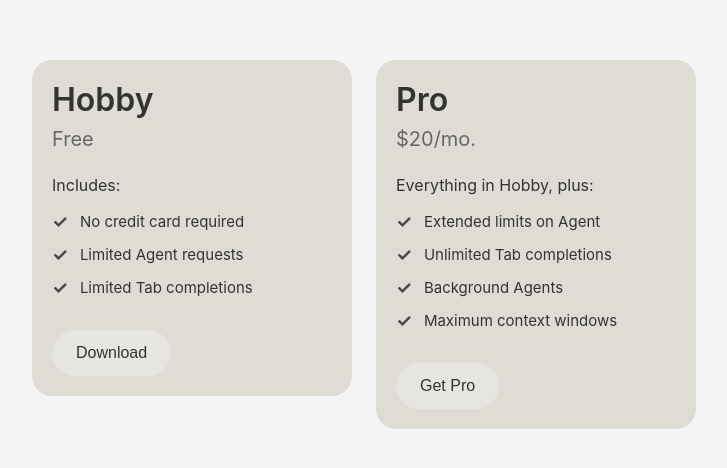
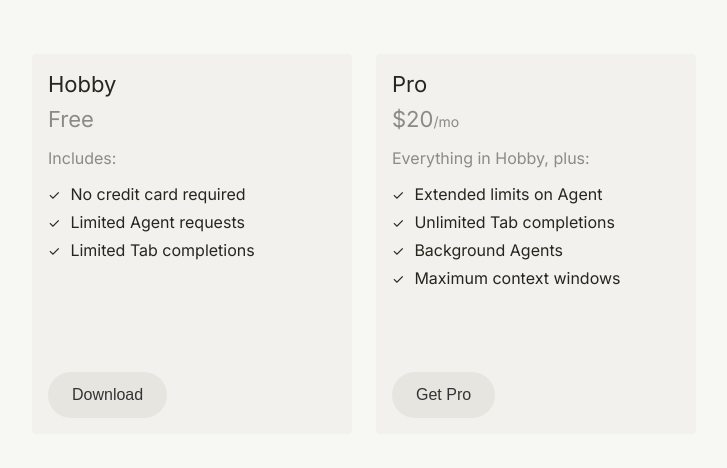
Before and after one commit to alitzen/Live-Class-1-Git-Intro, a plain HTML site: page index.html in a window 1280 px wide. Shown: the part 156-624 px from the top of the page, without its empty margins (276-1003 px from the left). Drawn offline with Linux system fonts and the light colour scheme.

Commit message:
Styled UI Cards
Updated the style and layout of cards to match cursor.

```diff
--- a/index.html
+++ b/index.html
@@ -4,13 +4,19 @@
     <meta charset="UTF-8">
     <meta name="viewport" content="width=device-width, initial-scale=1.0">
     <title>Pricing Plans</title>
+    <link rel="preconnect" href="https://fonts.googleapis.com">
+    <link rel="preconnect" href="https://fonts.gstatic.com" crossorigin>
+    <link href="https://fonts.googleapis.com/css2?family=Inter:wght@400;500;600;700&display=swap" rel="stylesheet">
     <link rel="stylesheet" href="styles.css">
 </head>
 <body>
     <div class="cards-container">
         <div class="card">
-            <h1 class="card-title">Hobby</h1>
-            <p class="card-price">Free</p>
+            <div class="card-top">
+                <h3 class="card-title">Hobby</h3>
+                <p class="card-price">
+                    <span class="card-price-amount">Free</span>
+                </p>
                 <div class="card-content">
                     <p class="includes-text">Includes:</p>
                     <ul class="features-list">
@@ -28,11 +34,16 @@
                         </li>
                     </ul>
                 </div>
+            </div>
             <button class="download-button">Download</button>
         </div>
         <div class="card">
-            <h1 class="card-title">Pro</h1>
-            <p class="card-price">$20/mo.</p>
+            <div class="card-top">
+                <h3 class="card-title">Pro</h3>
+                <p class="card-price">
+                    <span class="card-price-amount">$20</span>
+                    <span class="card-price-period">/mo</span>
+                </p>
                 <div class="card-content">
                     <p class="includes-text">Everything in Hobby, plus:</p>
                     <ul class="features-list">
@@ -54,6 +65,7 @@
                         </li>
                     </ul>
                 </div>
+            </div>
             <button class="download-button">Get Pro</button>
         </div>
     </div>
--- a/styles.css
+++ b/styles.css
@@ -5,8 +5,8 @@
 }
 
 body {
-    font-family: -apple-system, BlinkMacSystemFont, 'Segoe UI', Roboto, Oxygen, Ubuntu, Cantarell, sans-serif;
-    background-color: #f5f5f5;
+    font-family: 'Inter', -apple-system, BlinkMacSystemFont, 'Segoe UI', Roboto, Oxygen, Ubuntu, Cantarell, sans-serif;
+    background-color: #f7f7f4;
     display: flex;
     justify-content: center;
     align-items: center;
@@ -24,24 +24,45 @@
 }
 
 .card {
-    background-color: #dedcd4;
-    border-radius: 20px;
-    padding: 20px;
+    display: flex;
+    flex-direction: column;
+    min-height: 380px;
+    background-color: #f2f1ed;
+    border-radius: 4px;
+    padding: 16px;
     width: 320px;
     flex-shrink: 0;
 }
 
+.card-top {
+    display: flex;
+    flex-direction: column;
+}
+
 .card-title {
-    font-size: 32px;
-    font-weight: 600;
-    color: #333;
+    font-size: 22px;
+    line-height: 28px;
+    font-weight: 400;
+    color: #26251e;
     margin-bottom: 8px;
 }
 
 .card-price {
     font-size: 20px;
-    color: #666;
-    margin-bottom: 24px;
+    color: rgba(38, 37, 30, 0.5);
+    display: inline-flex;
+    align-items: baseline;
+}
+
+.card-price-amount {
+    font-size: 22px;
+    font-weight: 400;
+    color: rgba(38, 37, 30, 0.5);
+}
+
+.card-price-period {
+    font-size: 14px;
+    color: rgba(38, 37, 30, 0.5);
 }
 
 .card-content {
@@ -50,8 +71,8 @@
 
 .includes-text {
     font-size: 16px;
-    color: #333;
-    margin-bottom: 16px;
+    color: rgba(38, 37, 30, 0.5);
+    margin: 16px 0px;
 }
 
 .features-list {
@@ -62,19 +83,21 @@
 .features-list li {
     display: flex;
     align-items: center;
-    margin-bottom: 12px;
-    font-size: 15px;
-    color: #333;
+    margin-bottom: 8px;
+    font-size: 16px;
+    color: #26251e;
 }
 
 .checkmark {
-    color: #4a4a4a;
-    font-size: 18px;
-    margin-right: 12px;
-    font-weight: bold;
+    color: #26251e;
+    font-size: 14px;
+    margin-right: 10px;
+    font-weight: regular;
 }
 
 .download-button {
+    margin-top: auto;
+    align-self: flex-start;
     width: fit-content;
     background-color: #e6e5e0;
     border: none;
```
Lines whose indentation alone changed are shown as unchanged.
